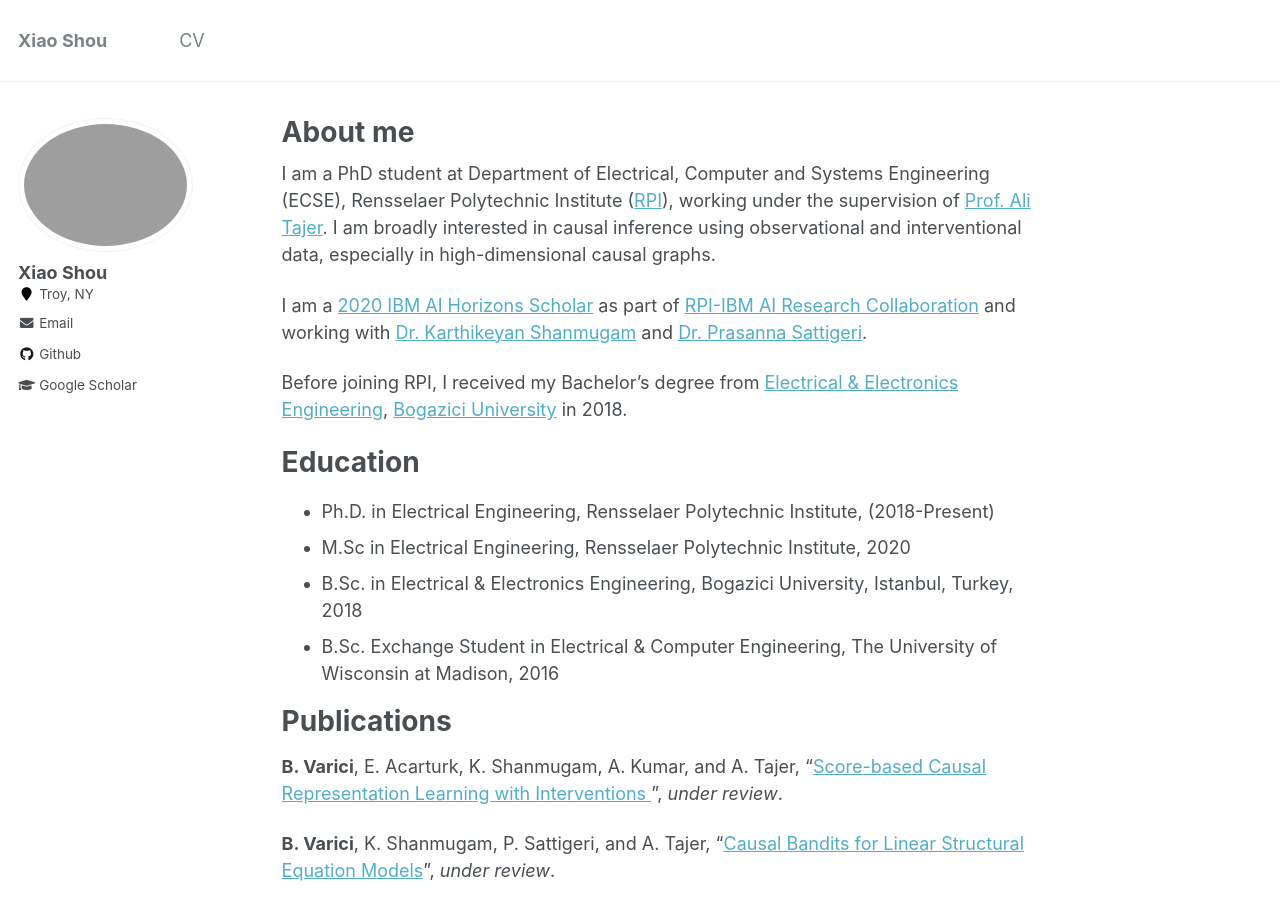
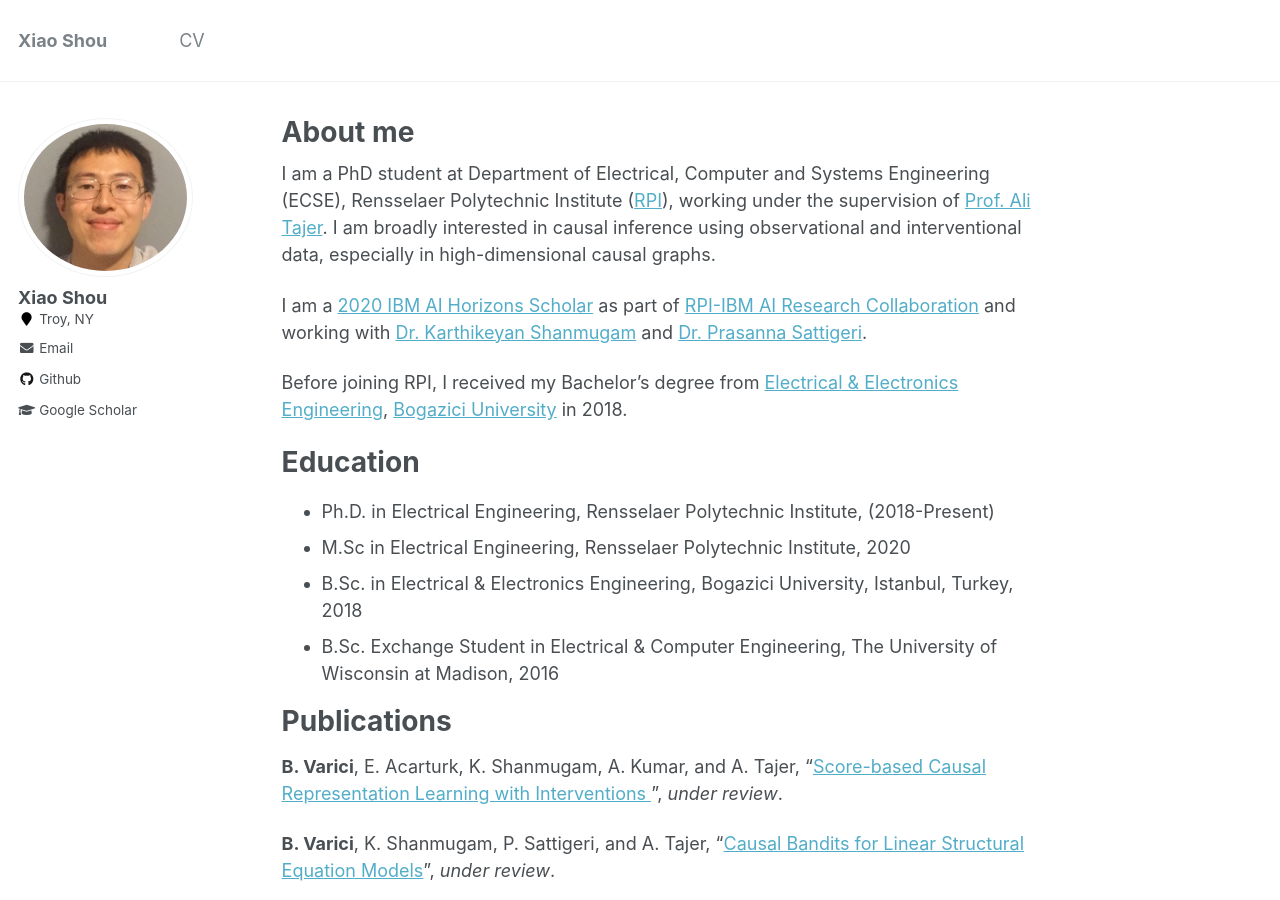
Before and after one commit to shou-xiao/shou-xiao1.github.io, a Jekyll site: the page built from _pages/about.md, in a window 1280 px wide and 900 px high. Built offline with Jekyll 4.4.1, drawn with Linux system fonts in a browser that asks for light colours.

Commit message:
Update _config.yml

```diff
--- a/_config.yml
+++ b/_config.yml
@@ -81,7 +81,7 @@ analytics:
 # Site Author
 author:
   name             : "Xiao Shou"
-  avatar           : "shou.jpg"
+  avatar           : "Shou.png"
   bio              :
   location         : "Troy, NY"
   employer         :
```
